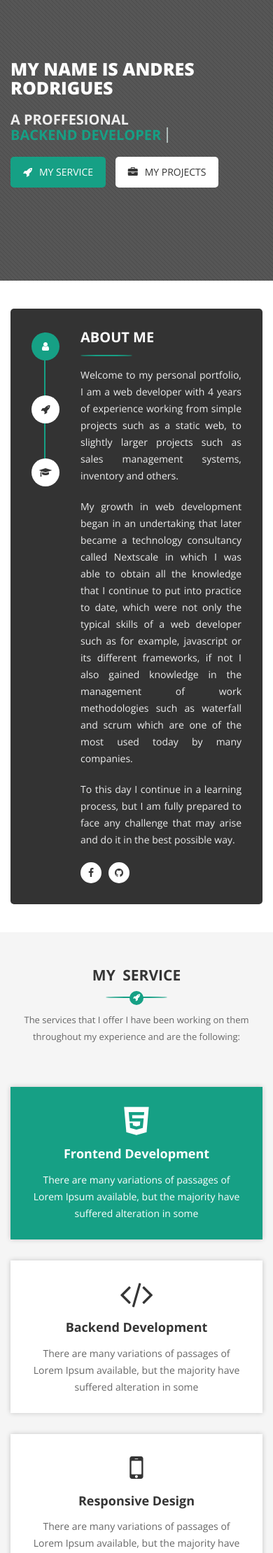
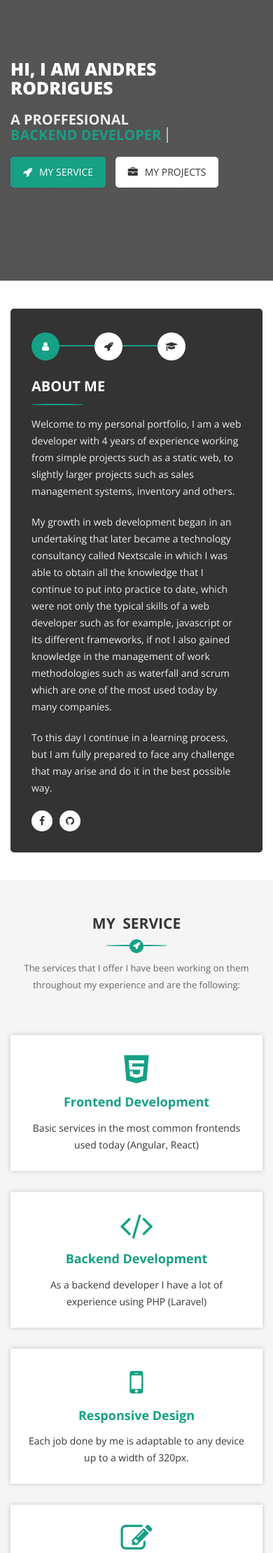
Before and after one commit to Darens07/darens07.github.io, a PHP site: page / in a window 390 px wide. Shown: the part 49-2268 px from the top of the page at 70% size. Run offline with PHP 8.4, Linux system fonts and the light colour scheme; some libraries are stand-ins or nearby versions.

Commit message:
corrections

```diff
--- a/css/color/color5.css
+++ b/css/color/color5.css
@@ -48,9 +48,6 @@
 #about-me .social ul li:hover a,
 #about-me .progress .progress-bar,
 #about-me .progress .progress-bar span,
-#my-service .single-service:hover,
-#my-service .single-service.active,
-#my-service .single-service:before,
 #portfolio .portfolio-nav ul li.active,
 #portfolio .portfolio-nav ul li:hover,
 #portfolio .portfolio-nav ul li span,
@@ -118,3 +115,12 @@
 #contact .form-group textarea:hover{
 	border-color:#16A085;
 }
+
+
+.two-style, .two-style p{
+	color: #353535 !important;
+}
+
+.two-style, .two-style i, .two-style h2{
+	color: #16A085 !important;
+}
--- a/css/responsive.css
+++ b/css/responsive.css
@@ -121,6 +121,7 @@
 			padding: 0 40px;
 		}
 }
+
 @media only screen and (max-width: 767px) {
 		.section-title{
 			padding:0 50px;
@@ -384,7 +385,29 @@
 		}
 }
 
-@media (max-width: 420px) {
+
+@media (max-width: 600px) {
+	#about-me .tabs-main .nav-tabs {
+		display: flex;
+	}
+	#about-me .tabs-main .nav-tabs li {
+		padding-bottom: 0px;
+		padding-right: 50px;
+	}
+	#about-me .tabs-main .nav-tabs li::before {
+		left: 0px;
+		width: 100%;
+		height: 2px;
+		top: 18px;
+	}
+	#about-me .tab-content {
+		background: #333;
+		padding: 100px 30px 30px 30px;
+		border-radius: 5px;
+	}
+}
+
+@media (max-width: 500px) {
 	.section-title {
 		padding: 0 10px;
 	}
@@ -518,3 +541,11 @@
 		width: 301px;
 	}
 }
+
+@media (max-width: 360px) {
+	.btn{
+		width: 100%;
+		display: block;
+		margin: 10px 0px;
+	}
+}
--- a/index.html
+++ b/index.html
@@ -116,7 +116,7 @@
 								<!-- Personal Text -->
 								<div class="personal-text">
 									<div class="my-info">
-										<h1>My Name Is Andres Rodrigues</h1>
+										<h1>Hi, I am Andres Rodrigues</h1>
 										<h2 class="cd-headline clip is-full-width">
 										   A Proffesional
 										   <span class="cd-words-wrapper">
@@ -163,25 +163,25 @@
 											<div class="col-md-4 col-sm-4 col-xs-12">
 												<!-- About Image -->
 												<div class="single-image">
-													<img src="http://via.placeholder.com/640x640" alt="">
+													<img src="./images/andres.jpg" alt="">
 												</div>
 											</div>
 											<!-- End About Image -->
 											<div class="col-md-8 col-sm-12 col-xs-12">
 												<div class="content">
-													<p class="text-justify">
+													<p>
                             Welcome to my personal portfolio, I am a web developer with 4 years of experience working from simple projects such as a static web, to slightly larger projects such as sales management systems, inventory and others.
                           </p>
-                          <p class="text-justify">
+                          <p>
                             My growth in web development began in an undertaking that later became a technology consultancy called Nextscale in which I was able to obtain all the knowledge that I continue to put into practice to date, which were not only the typical skills of a web developer such as for example, javascript or its different frameworks, if not I also gained knowledge in the management of work methodologies such as waterfall and scrum which are one of the most used today by many companies.
                           </p>
-                          <p class="text-justify">
+                          <p>
                             To this day I continue in a learning process, but I am fully prepared to face any challenge that may arise and do it in the best possible way.
                           </p>
 												</div>
 												<div class="social">
 													<ul>
-														<li><a target="_blank" href="#"><i class="fa fa-facebook"></i></a><li>
+														<li><a target="_blank" href="https://www.facebook.com/andres.rodrigues.5832"><i class="fa fa-facebook"></i></a><li>
 														<li><a target="_blank" href="https://github.com/Darens07"><i class="fa fa-github"></i></a><li>
 														<!-- <li><a href="#"><i class="fa fa-google-plus"></i></a><li>
 														<li><a href="#"><i class="fa fa-linkedin"></i></a><li> -->
@@ -357,37 +357,37 @@
 				<div class="row">
 					<div class="col-md-3 col-sm-6 col-xs-12 wow fadeIn" data-wow-delay="0.4s">
 						<!-- Single Service -->
-						<div class="single-service active">
+						<div class="single-service two-style">
 							<i class="fa fa-html5"></i>
 							<h2>Frontend Development</h2>
-							<p>There are many variations of passages of Lorem Ipsum available, but the majority have suffered alteration in some</p>
+							<p>Basic services in the most common frontends used today (Angular, React)</p>
 						</div>
 						<!-- End Single Service -->
 					</div>
 					<div class="col-md-3 col-sm-6 col-xs-12 wow fadeIn" data-wow-delay="0.6s">
 						<!-- Single Service -->
-						<div class="single-service">
+						<div class="single-service two-style">
 							<i class="fa fa-code"></i>
 							<h2>Backend Development</h2>
-							<p>There are many variations of passages of Lorem Ipsum available, but the majority have suffered alteration in some</p>
+							<p>As a backend developer I have a lot of experience using PHP (Laravel)</p>
 						</div>
 						<!-- End Single Service -->
 					</div>
 					<div class="col-md-3 col-sm-6 col-xs-12 wow fadeIn" data-wow-delay="0.8s">
 						<!-- Single Service -->
-						<div class="single-service">
+						<div class="single-service two-style">
 							<i class="fa fa-mobile"></i>
 							<h2>Responsive Design</h2>
-							<p>There are many variations of passages of Lorem Ipsum available, but the majority have suffered alteration in some</p>
+							<p>Each job done by me is adaptable to any device up to a width of 320px.</p>
 						</div>
 						<!-- End Single Service -->
 					</div>
 					<div class="col-md-3 col-sm-6 col-xs-12 wow fadeIn" data-wow-delay="1s">
 						<!-- Single Service -->
-						<div class="single-service">
+						<div class="single-service two-style">
 							<i class="fa fa-pencil-square-o"></i>
 							<h2>Vue JS experienced</h2>
-							<p>There are many variations of passages of Lorem Ipsum available, but the majority have suffered alteration in some</p>
+							<p>70% of my jobs are in Vue, which is why I have become an expert in the field</p>
 						</div>
 						<!-- End Single Service -->
 					</div>
@@ -448,7 +448,7 @@
 					<div class="col-md-12 col-sm-12 col-xs-12">
 						<div class="section-title">
 							<h1><span>My</span> Portfolio<i class="fa fa-briefcase"></i></h1>
-							<p>It is a long established fact that a reader will be distracted by the readable content of a page when looking at its layout. The point of using Lorem Ipsum is that it has a more-or-less normal distribution of letters, as opposed to using</p>
+							<p>Here you can see some of my most outstanding works to date, in which I make use of the aforementioned skills, pass the mouse over the images to view a brief description.</p>
 						</div>
 					</div>
 				</div>
--- a/js/main.js
+++ b/js/main.js
@@ -80,14 +80,6 @@ Version:	1.1
 			$('.social').toggleClass('active');
 		});
 
-
-		/*====================================
-		// Service Hover
-		======================================*/
-		$('.single-service').on('mouseenter', function(){
-			$(' .single-service').removeClass('active');
-			$(this).addClass('active');
-		});
 
 		/*====================================
 		// Isotop Active
```
Also changed, not shown: css/reset.css (+1 -47 lines), images/andres.jpg (added). Lines whose indentation alone changed are shown as unchanged.
